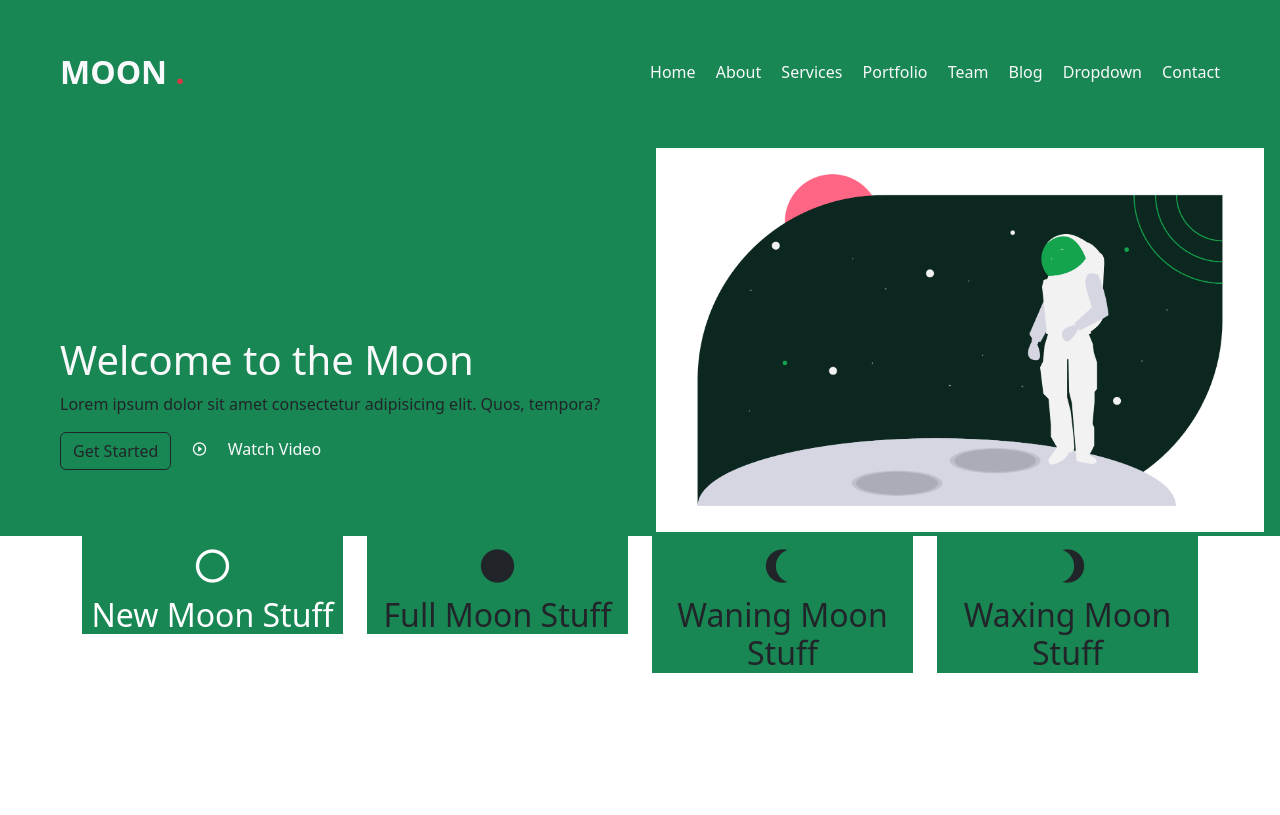
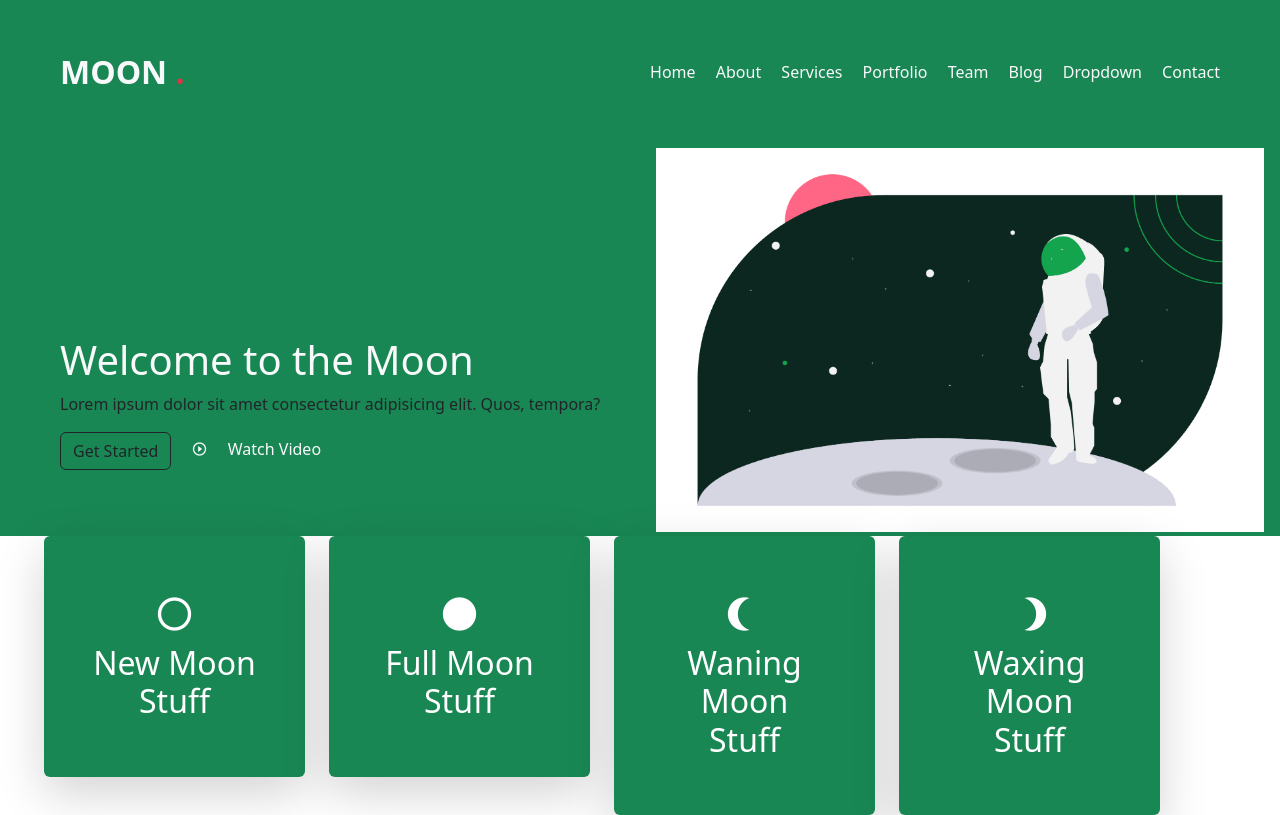
Before and after one commit to ethanrgibson/lab, a plain HTML site: page index.html in a window 1280 px wide. Drawn offline with nearby package versions, Linux system fonts and the light colour scheme.

Commit message:
moon cards design

```diff
--- a/index.html
+++ b/index.html
@@ -60,28 +60,28 @@
       </div>
     </div>
 
-    <div class="container">
+    <div class="container moon-cards-mt">
       <div class="row">
         <div class="col-md-3">
-          <div class="bg-success text-center text-white">
+          <div class=" p-5 bg-success text-center text-white rounded-2 shadow-lg">
             <span class="fs-1 mdi mdi-moon-new"></span>
             <h2> New Moon Stuff</h2>
           </div>
         </div>
         <div class="col-md-3">
-          <div class="bg-success text-center">
+          <div class=" p-5 bg-success text-center text-white rounded-2 shadow-lg">
             <span class="fs-1 mdi mdi-moon-full"></span>
             <h2>Full Moon Stuff</h2>
           </div>
         </div>
         <div class="col-md-3">
-          <div class="bg-success text-center">
+          <div class=" p-5 bg-success text-center text-white rounded-2 shadow-lg">
             <span class="fs-1 mdi mdi-moon-waning-crescent"></span>
             <h2>Waning Moon Stuff</h2>
           </div>
         </div>
         <div class="col-md-3">
-          <div class="bg-success text-center">
+          <div class=" p-5 bg-success text-center text-white rounded-2 shadow-lg">
             <span class="fs-1 mdi mdi-moon-waxing-crescent"></span>
             <h2>Waxing Moon Stuff</h2>
           </div>
--- a/style.css
+++ b/style.css
@@ -10,3 +10,8 @@
 .heading-text {
   word-spacing: 1rem;
 }
+
+.moon-cards-mt {
+  margin-left: 2rem;
+  margin-right: 2rem;
+}
```
